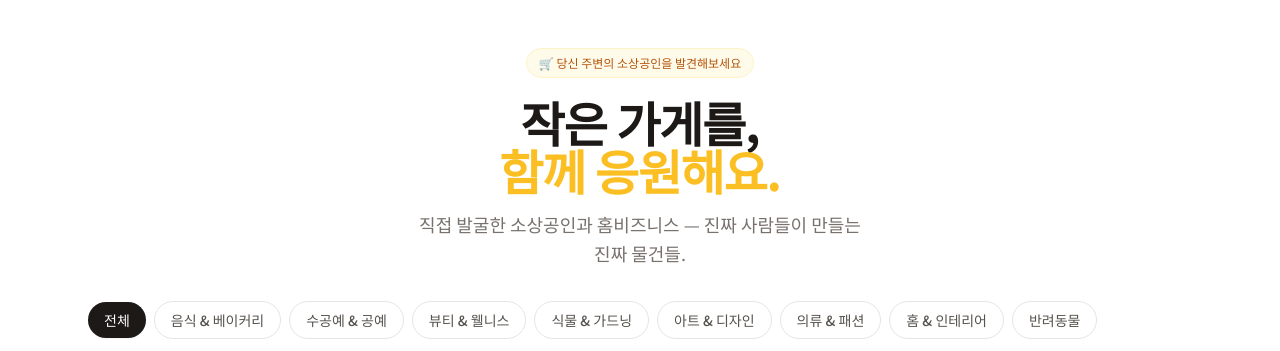
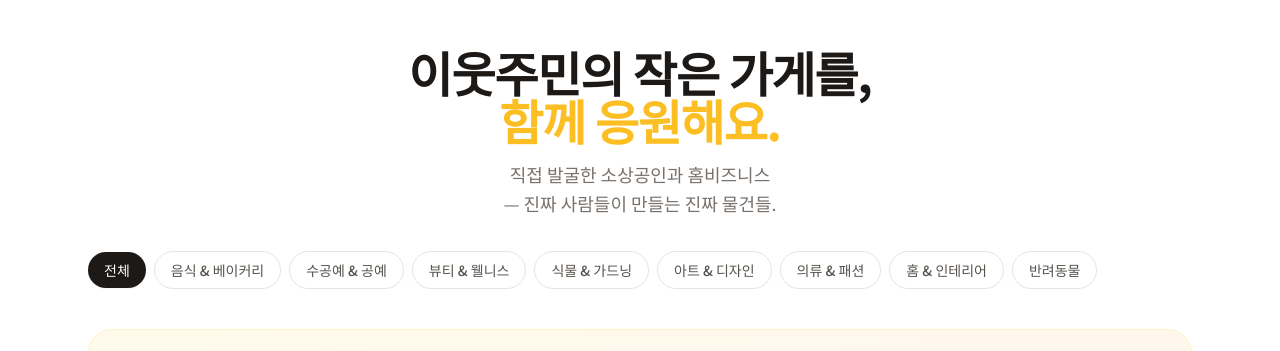
Before and after one commit to pluus/my_little_vendors, a Nuxt app: page / in a window 1280 px wide. Shown: the top 351 px of the page. Built offline with nearby package versions, Linux system fonts and the light colour scheme.

Commit message:
design update

```diff
--- a/app/pages/index.vue
+++ b/app/pages/index.vue
@@ -2,19 +2,15 @@
   <div>
     <!-- Hero -->
     <section class="max-w-6xl mx-auto px-4 sm:px-6 pt-12 pb-8 text-center">
-      <div
-        class="inline-flex items-center gap-2 px-3 py-1.5 rounded-full bg-amber-50 border border-amber-100 text-amber-700 text-xs font-medium mb-5"
-      >
-        🛒️ 당신 주변의 소상공인을 발견해보세요
-      </div>
       <h1
         class="text-4xl sm:text-5xl font-bold text-stone-900 leading-tight tracking-tight mb-4"
       >
-        작은 가게를,<br />
+        이웃주민의 작은 가게를,<br />
         <span class="text-amber-400">함께 응원해요.</span>
       </h1>
       <p class="text-stone-500 text-lg max-w-md mx-auto leading-relaxed">
-        직접 발굴한 소상공인과 홈비즈니스 — 진짜 사람들이 만들는 진짜 물건들.
+        직접 발굴한 소상공인과 홈비즈니스<br />— 진짜 사람들이 만들는 진짜
+        물건들.
       </p>
     </section>
 
```
